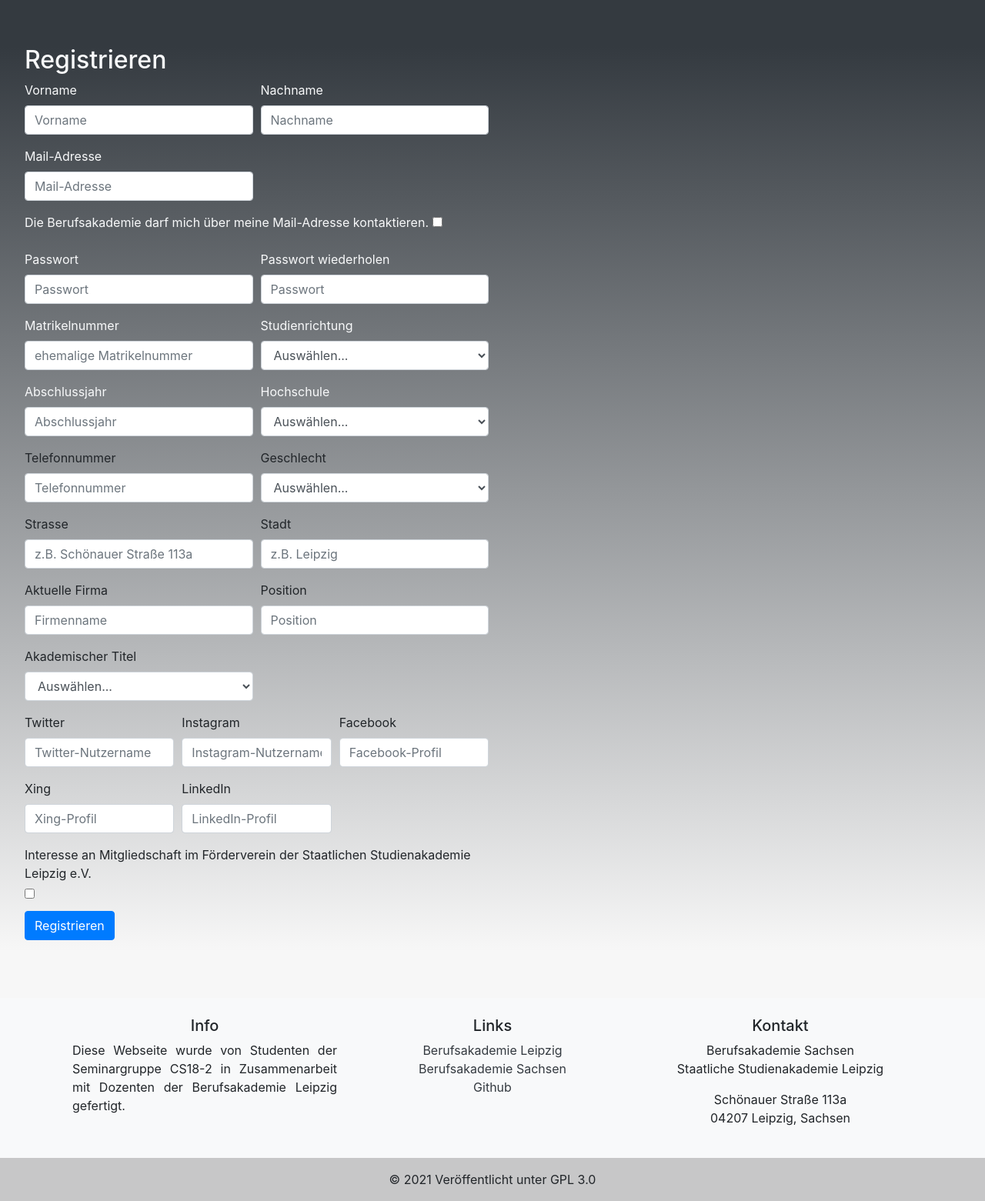
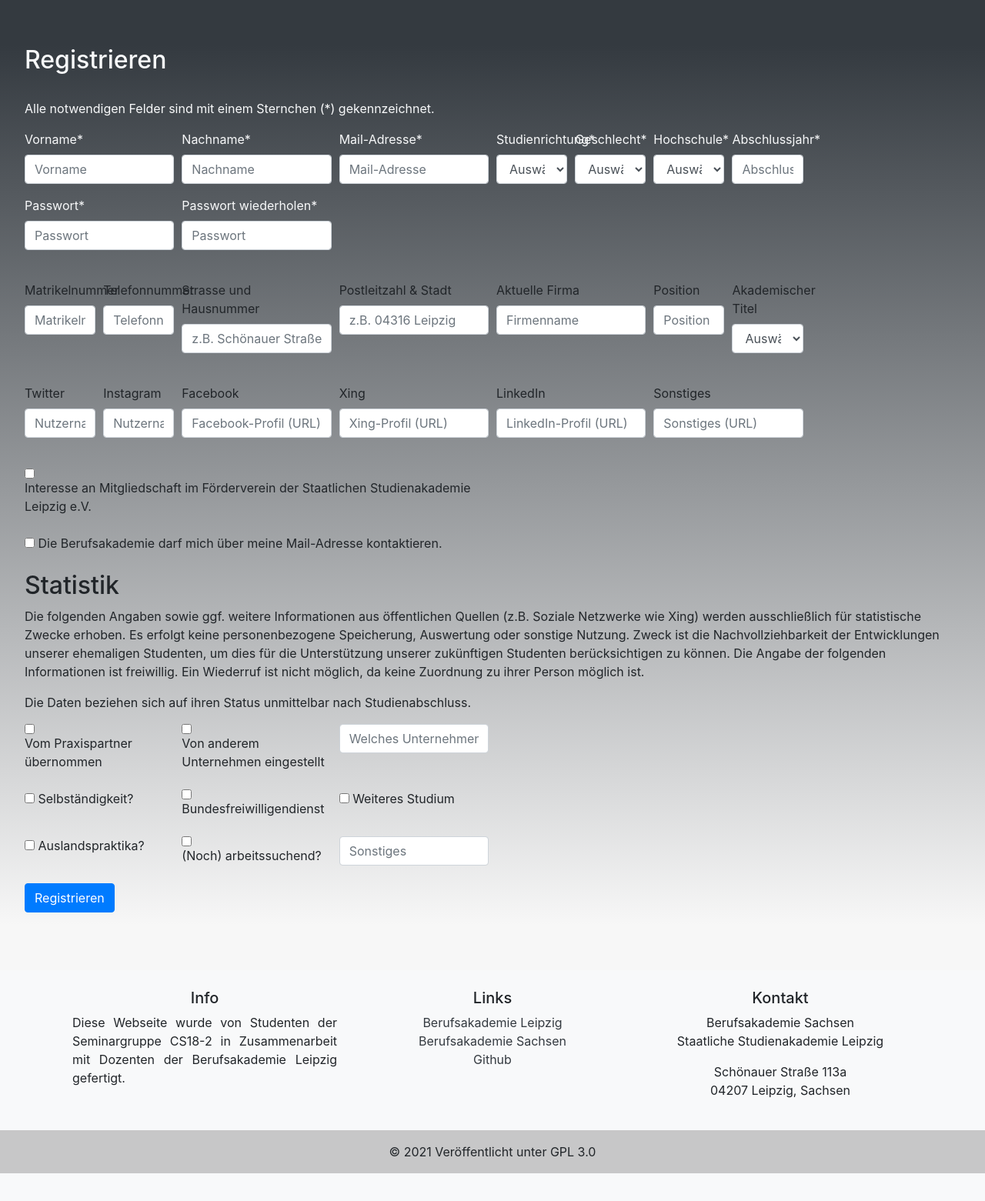
Before and after one commit to systemdoomed/alumniplatform, a PHP site: page /signup.php in a window 1280 px wide. Shown: the part 56-1617 px from the top of the page at 77% size. After the commit the page ends 1581 px from the top, so only its background shows below. Run offline with PHP 8.4, Linux system fonts and the light colour scheme.

Commit message:
Add files via upload

```diff
--- a/php/signup.php
+++ b/php/signup.php
@@ -31,47 +31,24 @@ include_once 'header.php';
 
 	?>
 	<h2 class="text-light">Registrieren</h2>
-
+	<br>
+	<p class="text-light">Alle notwendigen Felder sind mit einem Sternchen (*) gekennzeichnet.</p>
 	<form action="include/signup.inc.php" method="post">
 		<div class="form-row">
-			    <div class="form-group col-md-3">
-			      <label for="inputfirstname" class="text-light">Vorname</label>
+			    <div class="form-group col-xl-2">
+			      <label for="inputfirstname" class="text-light">Vorname*</label>
 			      <input type="text" name="inputfirstname" class="form-control" id="inputfirstname" placeholder="Vorname">
 			    </div>
-			    <div class="form-group col-md-3">
-			      <label for="inputlastname" class="text-light">Nachname</label>
+			    <div class="form-group col-xl-2">
+			      <label for="inputlastname" class="text-light">Nachname*</label>
 			      <input type="text" name="inputlastname" class="form-control" id="inputlastname" placeholder="Nachname">
 			    </div>
-			</div>
-			<div class="form-row">
-			    <div class="form-group col-md-3">
-			      <label for="inputmail" class="text-light">Mail-Adresse</label>
+			    <div class="form-group col-xl-2">
+			      <label for="inputmail" class="text-light">Mail-Adresse*</label>
 			      <input type="email" name="inputmail" class="form-control" id="inputmail" placeholder="Mail-Adresse">
 			   </div>
-			  </div>
-			  <div class="form-row">
-			    <div class="form-group col-md-6">
-			      <label for="inputisSendMail" class="text-light">Die Berufsakademie darf mich über meine Mail-Adresse kontaktieren.</label>
-			      <input type="checkbox" id="isSendMail" name="inputisSendMail" value="valueisSendMail">
-			    </div>
-			</div>
-			  <div class="form-row">
-			    <div class="form-group col-md-3">
-			      <label for="inputpwd1"class="text-light">Passwort</label>
-			      <input type="password" name="inputpwd1" class="form-control" id="inputpwd1" placeholder="Passwort">
-			    </div>
-			    <div class="form-group col-md-3">
-			      <label for="inputpwd2"class="text-light">Passwort wiederholen</label>
-			      <input type="password" name="inputpwd2" class="form-control" id="inputpwd2" placeholder="Passwort">
-			    </div>
-			  </div>
-			  <div class="form-row">
-			    <div class="form-group col-md-3">
-			      <label for="inputmatrikel"class="text-light">Matrikelnummer</label>
-			      <input type="text" name="inputmatrikel" class="form-control" id="inputmatrikel" placeholder="ehemalige Matrikelnummer">
-			    </div>
-			    <div class="form-group col-md-3">
-			      <label for="inputcourse"class="text-light">Studienrichtung</label>
+			   <div class="form-group col-xl-1">
+			      <label for="inputcourse"class="text-light">Studienrichtung*</label>
 			      <select id="inputcourse" name="inputcourse" class="form-control">
 			        <option selected>Auswählen...</option>
 			        <option>BW</option>
@@ -85,27 +62,8 @@ include_once 'header.php';
 			        <option>TM</option>
 			      </select>
 			    </div>
-			  </div>
-			  <div class="form-row">
-			    <div class="form-group col-md-3">
-			      <label for="inputgradyear"class="text-light">Abschlussjahr</label>
-			      <input type="text" name="inputgradyear" class="form-control" id="inputgradyear" placeholder="Abschlussjahr">
-			    </div>
-			    <div class="form-group col-md-3">
-			      <label for="inputschool"class="text-light">Hochschule</label>
-			      <select id="inputschool" name="inputschool" class="form-control">
-			        <option selected>Auswählen...</option>
-			        <option>BA Leipzig</option>
-			      </select>
-			    </div>
-			  </div>
-			  <div class="form-row">
-				  <div class="form-group col-md-3">
-				    <label for="inputphone">Telefonnummer</label>
-				    <input type="tel" name="inputphone" class="form-control" id="inputphone" placeholder="Telefonnummer">
-				  </div>
-				  <div class="form-group col-md-3">
-			      <label for="inputgender">Geschlecht</label>
+			    <div class="form-group col-xl-1">
+			      <label for="inputgender" class="text-light">Geschlecht*</label>
 			      <select id="inputgender" name="inputgender" class="form-control">
 			        <option selected>Auswählen...</option>
 			        <option>m</option>
@@ -113,29 +71,55 @@ include_once 'header.php';
 			        <option>d</option>
 			      </select>
 			    </div>
+			    <div class="form-group col-xl-1">
+			      <label for="inputschool"class="text-light">Hochschule*</label>
+			      <select id="inputschool" name="inputschool" class="form-control">
+			        <option selected>Auswählen...</option>
+			        <option>BA Leipzig</option>
+			      </select>
 			    </div>
-			  <div class="form-row">
-				  <div class="form-group col-md-3">
-				    <label for="inputaddress">Strasse</label>
-				    <input type="text" name="inputaddress" class="form-control" id="inputaddress" placeholder="z.B. Schönauer Straße 113a">
-				  </div>
-					<div class="form-group col-md-3">
-				    <label for="inputcity">Stadt</label>
-				    <input type="text" name="inputcity" class="form-control" id="inputcity" placeholder="z.B. Leipzig">
+			    <div class="form-group col-xl-1">
+			      <label for="inputgradyear"class="text-light">Abschlussjahr*</label>
+			      <input type="text" name="inputgradyear" class="form-control" id="inputgradyear" placeholder="Abschlussjahr">
 			    </div>
 			</div>
 			<div class="form-row">
-				  <div class="form-group col-md-3">
+			    <div class="form-group col-xl-2">
+			      <label for="inputpwd1"class="text-light">Passwort*</label>
+			      <input type="password" name="inputpwd1" class="form-control" id="inputpwd1" placeholder="Passwort">
+			    </div>
+			    <div class="form-group col-xl-2">
+			      <label for="inputpwd2"class="text-light">Passwort wiederholen*</label>
+			      <input type="password" name="inputpwd2" class="form-control" id="inputpwd2" placeholder="Passwort">
+			    </div>
+			  </div>
+			  <br>
+			  <div class="form-row">
+			    <div class="form-group col-xl-1">
+			      <label for="inputmatrikel">Matrikelnummer</label>
+			      <input type="text" name="inputmatrikel" class="form-control" id="inputmatrikel" placeholder="Matrikelnummer">
+			    </div>
+			    <div class="form-group col-xl-1">
+				    <label for="inputphone">Telefonnummer</label>
+				    <input type="tel" name="inputphone" class="form-control" id="inputphone" placeholder="Telefonnummer">
+				  </div>
+				<div class="form-group col-xl-2">
+				    <label for="inputaddress">Strasse und Hausnummer</label>
+				    <input type="text" name="inputaddress" class="form-control" id="inputaddress" placeholder="z.B. Schönauer Straße 113a">
+				  </div>
+					<div class="form-group col-xl-2">
+				    <label for="inputcity">Postleitzahl & Stadt</label>
+				    <input type="text" name="inputcity" class="form-control" id="inputcity" placeholder="z.B. 04316 Leipzig">
+			      </div>
+			      <div class="form-group col-xl-2">
 				    <label for="inputcompany">Aktuelle Firma</label>
 				    <input type="text" name="inputcompany" class="form-control" id="inputcompany" placeholder="Firmenname">
 				  	</div>
-					<div class="form-group col-md-3">
+						<div class="form-group col-xl-1">
 					    <label for="inputposition">Position</label>
 					    <input type="text" name="inputposition" class="form-control" id="inputposition" placeholder="Position">
 			      	</div>
-			  </div>
-			  <div class="form-row">
-				  <div class="form-group col-md-3">
+			      	<div class="form-group col-xl-1">
 				      <label for="inputtitle">Akademischer Titel</label>
 				      <select id="inputtitle" name="inputtitle" class="form-control">
 				        <option selected>Auswählen...</option>
@@ -146,40 +130,96 @@ include_once 'header.php';
 				        <option>Professor</option>
 				      </select>
 			    	</div>
+
 			  </div>
+			  <br>
 			  <div class="form-row">
-			    <div class="form-group col-md-2">
+			    <div class="form-group col-xl-1">
 			      <label for="inputtwitter">Twitter</label>
-			      <input type="text" name="inputtwitter" class="form-control" id="inputtwitter" placeholder="Twitter-Nutzername">
+			      <input type="text" name="inputtwitter" class="form-control" id="inputtwitter" placeholder="Nutzername">
 			    </div>
-			    <div class="form-group col-md-2">
+			    <div class="form-group col-xl-1">
 			      <label for="inputinsta">Instagram</label>
-			      <input type="text" name="inputinsta" class="form-control" id="inputinsta" placeholder="Instagram-Nutzername">
+			      <input type="text" name="inputinsta" class="form-control" id="inputinsta" placeholder="Nutzername">
 			    </div>
-			    <div class="form-group col-md-2">
+			    <div class="form-group col-xl-2">
 			      <label for="inputfacebook">Facebook</label>
-			      <input type="text" name="inputfacebook" class="form-control" id="inputfacebook" placeholder="Facebook-Profil">
+			      <input type="text" name="inputfacebook" class="form-control" id="inputfacebook" placeholder="Facebook-Profil (URL)">
+			    </div>
+			    <div class="form-group col-xl-2">
+			      <label for="inputxing">Xing</label>
+			      <input type="text" name="inputxing" class="form-control" id="inputxing" placeholder="Xing-Profil (URL)">
+			    </div>
+			    <div class="form-group col-xl-2">
+			      <label for="inputlinkedin">LinkedIn</label>
+			      <input type="text" name="inputlinkedin" class="form-control" id="inputlinkedin" placeholder="LinkedIn-Profil (URL)">
+			    </div>
+			    <div class="form-group col-xl-2">
+			      <label for="inputother">Sonstiges</label>
+			      <input type="text" name="inputother" class="form-control" id="inputother" placeholder="Sonstiges (URL)">
+			    </div>
+			</div>
+			<br>
+			<div class="form-row">
+			    <div class="form-group col-xl-6">
+			    	<input type="checkbox" id="isSupportingMember" name="inputisSupportingMember" value="valueisSupportingMember">
+			    	<label for="inputisSupportingMember">Interesse an Mitgliedschaft im Förderverein der Staatlichen Studienakademie Leipzig e.V.</label>
+
 			    </div>
 			</div>
 			<div class="form-row">
-			    <div class="form-group col-md-2">
-			      <label for="inputxing">Xing</label>
-			      <input type="text" name="inputxing" class="form-control" id="inputxing" placeholder="Xing-Profil">
+			    <div class="form-group col-xl-6">
+			    	<input type="checkbox" id="isSendMail" name="inputisSendMail" value="valueisSendMail">
+			      	<label for="inputisSendMail">Die Berufsakademie darf mich über meine Mail-Adresse kontaktieren.</label>
 			      </div>
-			    <div class="form-group col-md-2">
-			      <label for="inputlinkedin">LinkedIn</label>
-			      <input type="text" name="inputlinkedin" class="form-control" id="inputlinkedin" placeholder="LinkedIn-Profil">
+			</div>
+			<h2>Statistik</h2>
+			<p>Die folgenden Angaben sowie ggf. weitere Informationen aus öffentlichen Quellen (z.B. Soziale Netzwerke wie Xing) werden ausschließlich für statistische Zwecke erhoben. Es erfolgt keine personenbezogene Speicherung, Auswertung oder sonstige Nutzung. Zweck ist die Nachvollziehbarkeit der Entwicklungen unserer ehemaligen Studenten, um dies für die Unterstützung unserer zukünftigen Studenten berücksichtigen zu können. Die Angabe der folgenden Informationen ist freiwillig. Ein Wiederruf ist nicht möglich, da keine Zuordnung zu ihrer Person möglich ist.</p>
+			<p>  Die Daten beziehen sich auf ihren Status unmittelbar nach Studienabschluss.</p>
+
+			<div class="form-row">
+			    <div class="form-group col-xl-2">
+			    	<input type="checkbox" id="isSameCompany" name="inputisSameCompany" value="valueisSameCompany">
+			      	<label for="inputisSameCompany">Vom Praxispartner übernommen</label>
+			    </div>
+			    <div class="form-group col-xl-2">
+			    	<input type="checkbox" id="isDifferentCompany" name="inputisDifferentCompany" value="valueisDifferentCompany">
+			      	<label for="inputisDifferentCompany">Von anderem Unternehmen eingestellt</label>
+			    </div>
+			    <div class="form-group col-xl-2">
+				    <input type="text" name="inputCompany2" class="form-control" id="inputCompany2" placeholder="Welches Unternehmen?">
+				</div>
+			</div>
+
+			<div class="form-row">
+			    <div class="form-group col-xl-2">
+			    	<input type="checkbox" id="isFreelancer" name="inputisFreelancer" value="valueisFreelancer">
+			      	<label for="inputisFreelancer">Selbständigkeit?</label>
+			    </div>
+			    <div class="form-group col-xl-2">
+			    	<input type="checkbox" id="isFederal" name="inputisFederal" value="valueisFederal">
+			      	<label for="inputisFederal">Bundesfreiwilligendienst</label>
+			    </div>
+			    <div class="form-group col-xl-2">
+			    	<input type="checkbox" id="isFurtherEducation" name="inputisFurtherEducation" value="valueisFurtherEducation">
+			      	<label for="inputisFurtherEducation">Weiteres Studium</label>
 			    </div>
 
 			</div>
 			<div class="form-row">
-			    <div class="form-group col-md-6">
-			    	<label for="inputisSupportingMember">Interesse an Mitgliedschaft im Förderverein der Staatlichen Studienakademie Leipzig e.V.</label>
-			      <input type="checkbox" id="isSupportingMember" name="inputisSupportingMember" value="valueisSupportingMember">
 
+			    <div class="form-group col-xl-2">
+			    	<input type="checkbox" id="isForeignCountry" name="inputisForeignCountry" value="valueisForeignCountry">
+			      	<label for="inputisForeignCountry">Auslandspraktika?</label>
+			    </div>
+			    <div class="form-group col-xl-2">
+			    	<input type="checkbox" id="isWorkSeeking" name="inputisWorkSeeking" value="valueisWorkSeeking">
+			      	<label for="inputisWorkSeeking">(Noch) arbeitssuchend?</label>
+			    </div>
+			    <div class="form-group col-xl-2">
+				    <input type="text" name="inputfurtherinformation" class="form-control" id="inputfurtherinformation" placeholder="Sonstiges">
 				</div>
 			</div>
-
 
 			<button type="submit" name= "submit"class="btn btn-primary">Registrieren</button>
 	</form>
```
Also changed, not shown: php/contacts.php (+66 -116 lines). Lines whose indentation alone changed are shown as unchanged.
